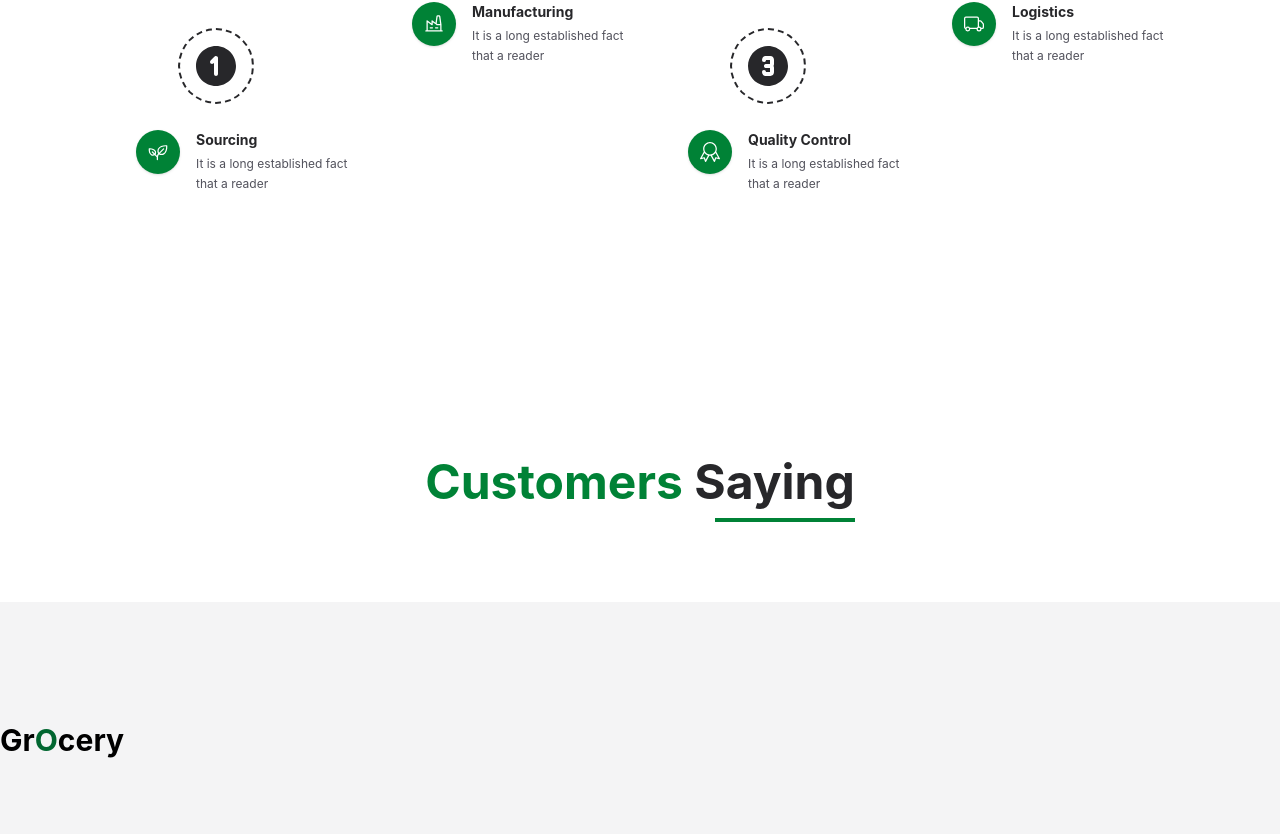
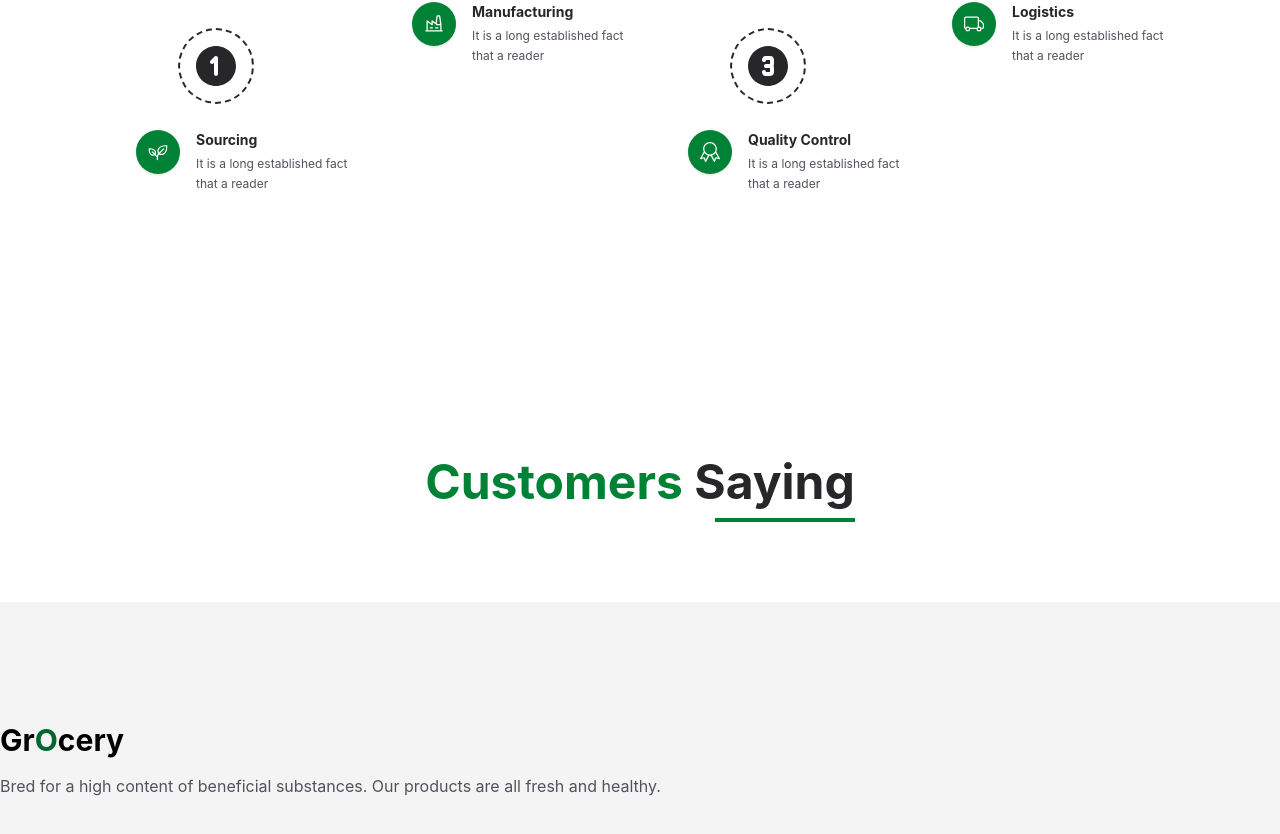
Before and after one commit to Nabeela-Kanwal/Grocery-store-react, a React (Vite) app: page / in a window 1280 px wide. Shown: the part 6406-7240 px from the top of the page. Built offline with nearby package versions, Linux system fonts and the light colour scheme.

Commit message:
added text in footer

```diff
--- a/src/components/Footer/Footer.jsx
+++ b/src/components/Footer/Footer.jsx
@@ -8,6 +8,10 @@ const Footer = () => {
           <a href="#" className="text-3xl font-bold">
             Gr<span className="text-green-800">O</span>cery
           </a>
+          <p className="text-zinc-600 mt-4">
+            Bred for a high content of beneficial substances. Our products are
+            all fresh and healthy.
+          </p>
         </div>
       </div>
     </footer>
```
